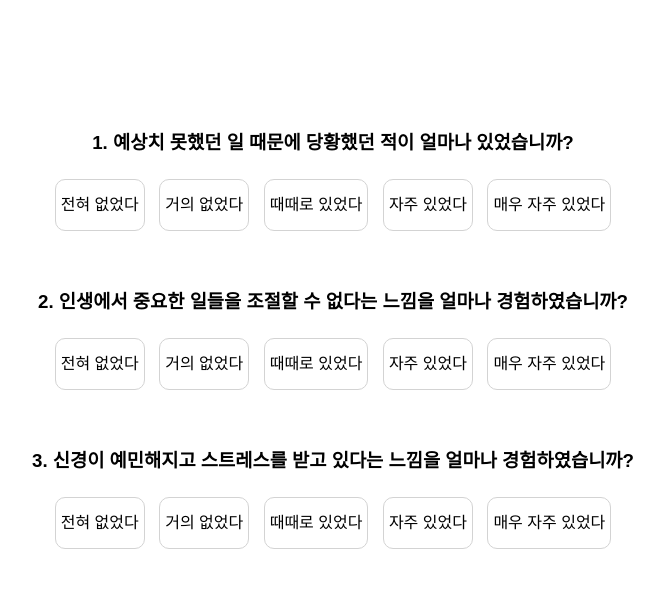
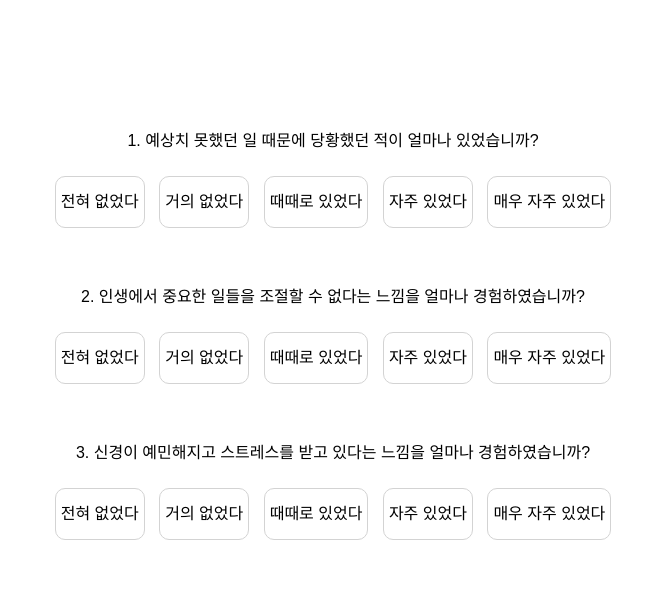
Before and after one commit to chmini/stress-test, a website: page public/index.html in a window 1280 px wide. Shown: the part 201-793 px from the top of the page, without its empty margins (307-971 px from the left). Drawn offline with nearby package versions, Linux system fonts and the light colour scheme; a web font is replaced by a local one.

Commit message:
Feat. dynamic render with stressTestQuestions and stressTestChoice

```diff
--- a/public/app.js
+++ b/public/app.js
@@ -1,17 +1,78 @@
-const $form = document.querySelector('form');
+const $form = document.querySelector('.question-form');
 
-const questions = ['1', '2', '3', '4', '5', '6', '7', '8', '9', '10'];
+const stressTestQuestions = [
+  {
+    id: 0,
+    content: '예상치 못했던 일 때문에 당황했던 적이 얼마나 있었습니까?',
+    order: 'asc',
+  },
+  {
+    id: 1,
+    content: '인생에서 중요한 일들을 조절할 수 없다는 느낌을 얼마나 경험하였습니까?',
+    order: 'asc',
+  },
+  {
+    id: 2,
+    content: '신경이 예민해지고 스트레스를 받고 있다는 느낌을 얼마나 경험하였습니까?',
+    order: 'asc',
+  },
+  {
+    id: 3,
+    content: '당신의 개인적인 문제들을 다루는데 있어서 얼마나 자주 자신감을 느꼈습니까?',
+    order: 'desc',
+  },
+  {
+    id: 4,
+    content: '일상의 일들이 당신의 생각대로 진행되고 있다는 느낌을 얼마나 경험하였습니까?',
+    order: 'desc',
+  },
+  {
+    id: 5,
+    content: '당신이 꼭 해야 하는 일을 처리할 수 없다고 생각한 적이 얼마나 있었습니까?',
+    order: 'asc',
+  },
+  {
+    id: 6,
+    content: '일상생활의 짜증을 얼마나 자주 잘 다스릴 수 있었습니까?',
+    order: 'desc',
+  },
+  {
+    id: 7,
+    content: '최상의 컨디션이라고 얼마나 자주 느끼셨습니까?',
+    order: 'desc',
+  },
+  {
+    id: 8,
+    content: '당신이 통제할 수 없는 일 때문에 화가 난 경험이 얼마나 있었습니까?',
+    order: 'asc',
+  },
+  {
+    id: 9,
+    content: '어려운 일들이 너무 많이 쌓여서 극복하지 못할 것 같은 느낌을 얼마나 자주 경험하였습니까?',
+    order: 'asc',
+  },
+];
+
+const stressTestChoice = ['전혀 없었다', '거의 없었다', '때때로 있었다', '자주 있었다', '매우 자주 있었다'];
 
 // render
-$form.innerHTML += questions
+$form.innerHTML = `${stressTestQuestions
   .map(
-    (question, idx) => `
-  <div>${question}</div>
-  ${Array.from({ length: 5 }, (_, value) => `<input type='radio' name='${idx}' value='${value + 1}'/>`).join('')}`
+    ({ id, content, order }) => `
+  <div class="question">${id + 1}. ${content}</div>
+  <div class="answer">${Array.from(
+    { length: stressTestChoice.length },
+    (_, index) => `<label class="check-button">
+      <input type='radio' name='checkpoint${id + 1}'
+        value='${order === 'asc' ? index : stressTestChoice.length - index}'/>
+        <span>${stressTestChoice[order === 'asc' ? index : stressTestChoice.length - index]}</span>
+      </label>`
+  ).join('')}</div>`
   )
-  .join('');
-
-$form.innerHTML += '<button>제출</button>';
+  .join('')}
+  <div class="submit-box">
+    <button class="submit-btn">Test</button>
+  </div>`;
 
 $form.onsubmit = e => {
   e.preventDefault();
--- a/public/index.html
+++ b/public/index.html
@@ -6,23 +6,20 @@
     <meta name="viewport" content="width=device-width, initial-scale=1.0" />
     <title>Stress Test</title>
     <link rel="stylesheet" href="./css/style.css" />
-    <link href="https://fonts.googleapis.com/css2?family=Cute+Font&family=Stylish&display=swap" rel="stylesheet">
+    <link href="https://fonts.googleapis.com/css2?family=Cute+Font&family=Stylish&display=swap" rel="stylesheet" />
     <link href="https://cdnjs.cloudflare.com/ajax/libs/font-awesome/5.8.2/css/all.min.css" rel="stylesheet" />
-    <link
-      href="https://unpkg.com/boxicons@2.0.7/css/boxicons.min.css"
-      rel="stylesheet"
-    />
+    <link href="https://unpkg.com/boxicons@2.0.7/css/boxicons.min.css" rel="stylesheet" />
   </head>
   <body>
     <div class="header-box">
       <header>
         <div class="header-innerbox">
           <div class="title-box">
-          <h1>스트레스 테스트</h1>
+            <h1>스트레스 테스트</h1>
           </div>
-        <!-- <div class="icon-box"> -->
+          <!-- <div class="icon-box"> -->
           <div class="icon-box">
-          <i class="far fa-angry fa-3x"></i>
+            <i class="far fa-angry fa-3x"></i>
           </div>
         </div>
       </header>
@@ -30,8 +27,8 @@
     <div class="outer">
       <main>
         <div class="question-group">
-          <form name="question-form">
-          <div class="question"><h3>1. 예상치 못했던 일 때문에 당황했던 적이 얼마나 있었습니까?</h3></div>
+          <form class="question-form">
+            <!-- <div class="question"><h3>1. 예상치 못했던 일 때문에 당황했던 적이 얼마나 있었습니까?</h3></div>
           <div class="answer">
             <label class="check-button"
               ><input type="radio" name="checkpoint1" value="0" /><span>전혀 없었다</span></label
@@ -219,16 +216,16 @@
             <label class="check-button"
               ><input type="radio" name="checkpoint10" value="4" /><span>매우 자주 있었다</span></label
             >
-          </div>
-          <div class="submit-box">
-            <button class="submit-btn">Test</button>
-          </div>
+          </div> -->
+            <!-- <div class="submit-box">
+              <button class="submit-btn">Test</button>
+            </div> -->
           </form>
         </div>
       </main>
     </div>
     <div class="scroll-icon bx bx-up-arrow-circle"></div>
     <script src="./js/app.js"></script>
+    <script src="./app.js"></script>
   </body>
-
 </html>
```
